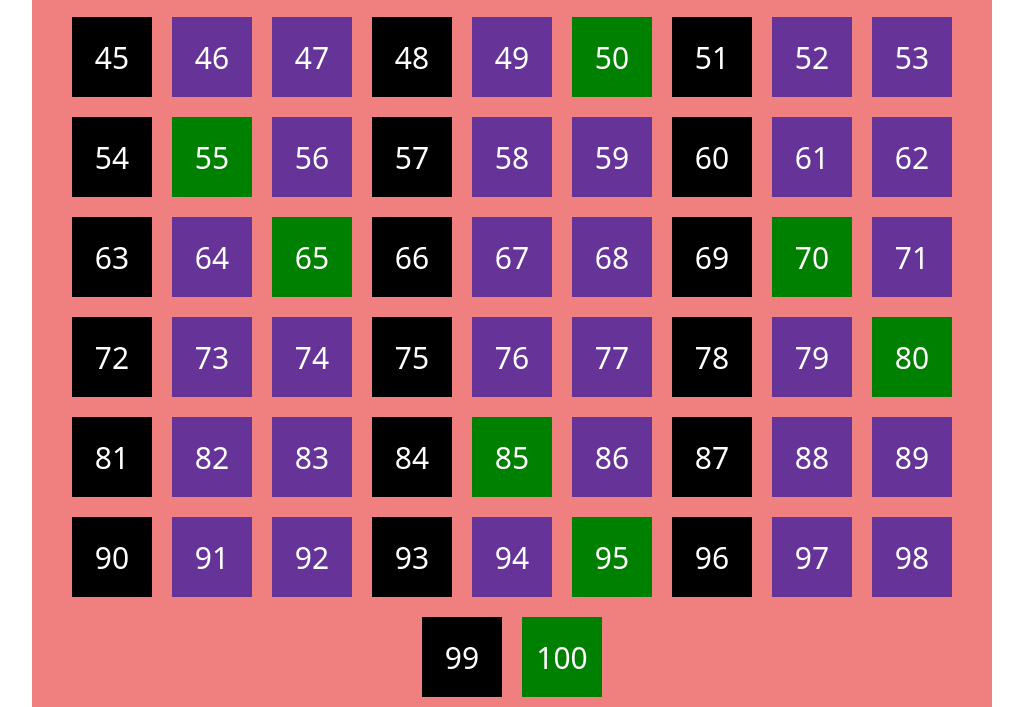
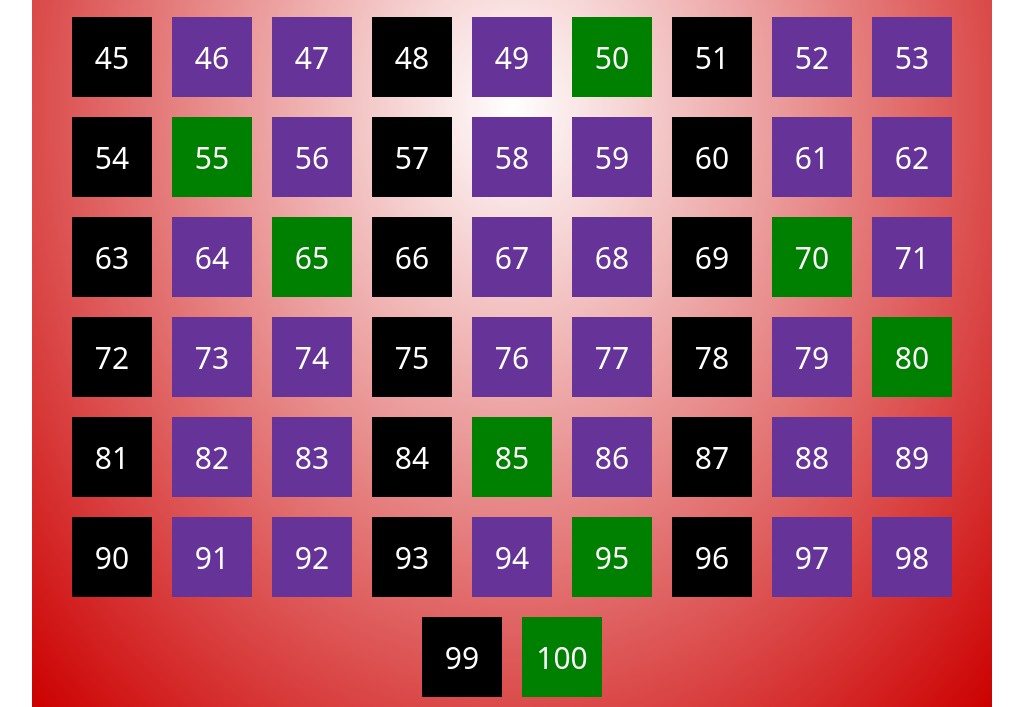
Before and after one commit to DavideTessari/js-fizzbuzz, a plain HTML site: page index.html in a window 1280 px wide. Shown: the part 561-1268 px from the top of the page, without its empty margins (128-1151 px from the left). Drawn offline with nearby package versions, Linux system fonts and the light colour scheme.

Commit message:
change background

```diff
--- a/css/style.css
+++ b/css/style.css
@@ -6,7 +6,7 @@
 
 #numbers-container {
     width: 960px;
-    background-color: lightcoral;
+    background: radial-gradient(#FFFFFF 0%, #CC0000 100%);
     margin: 0 auto;
     margin-top: 20px;
     display: flex;
```
